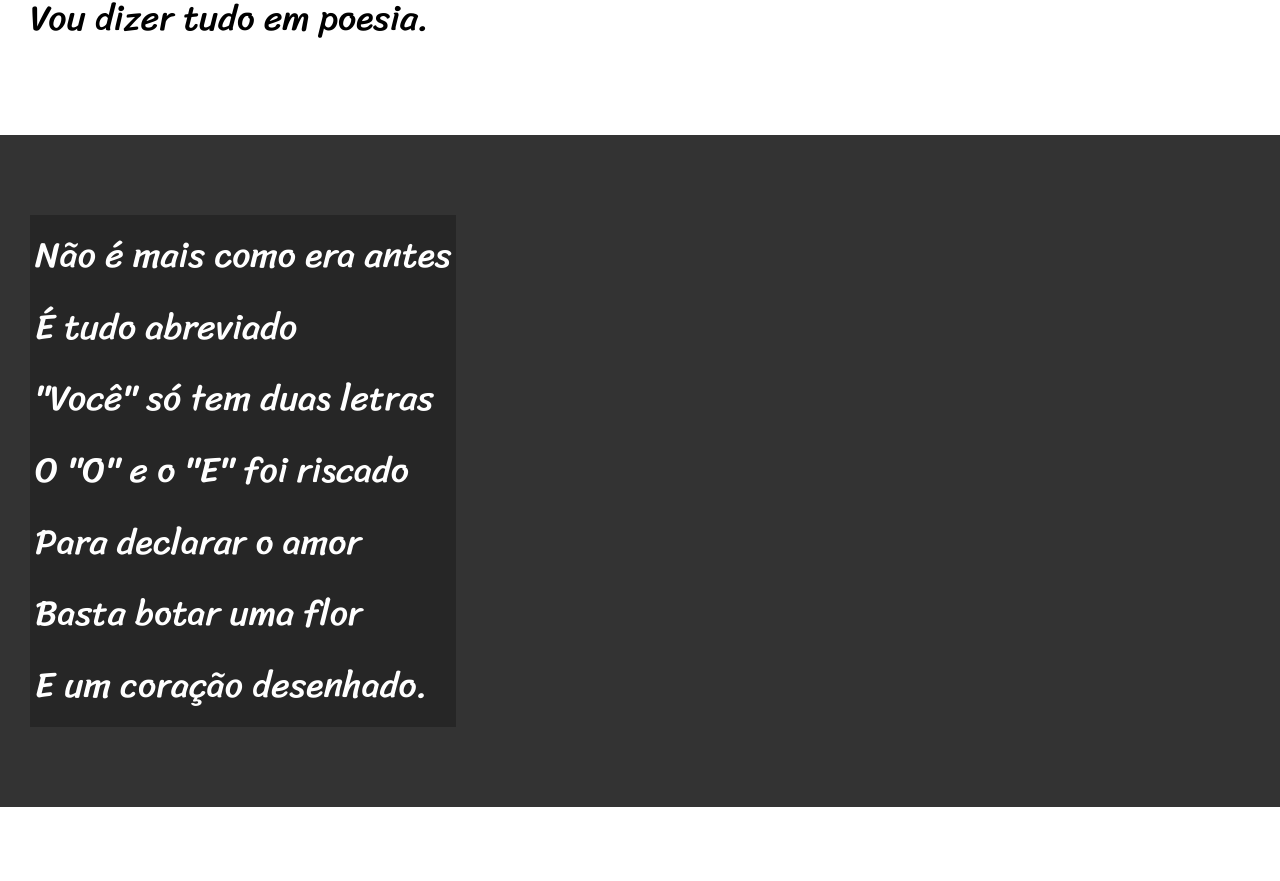
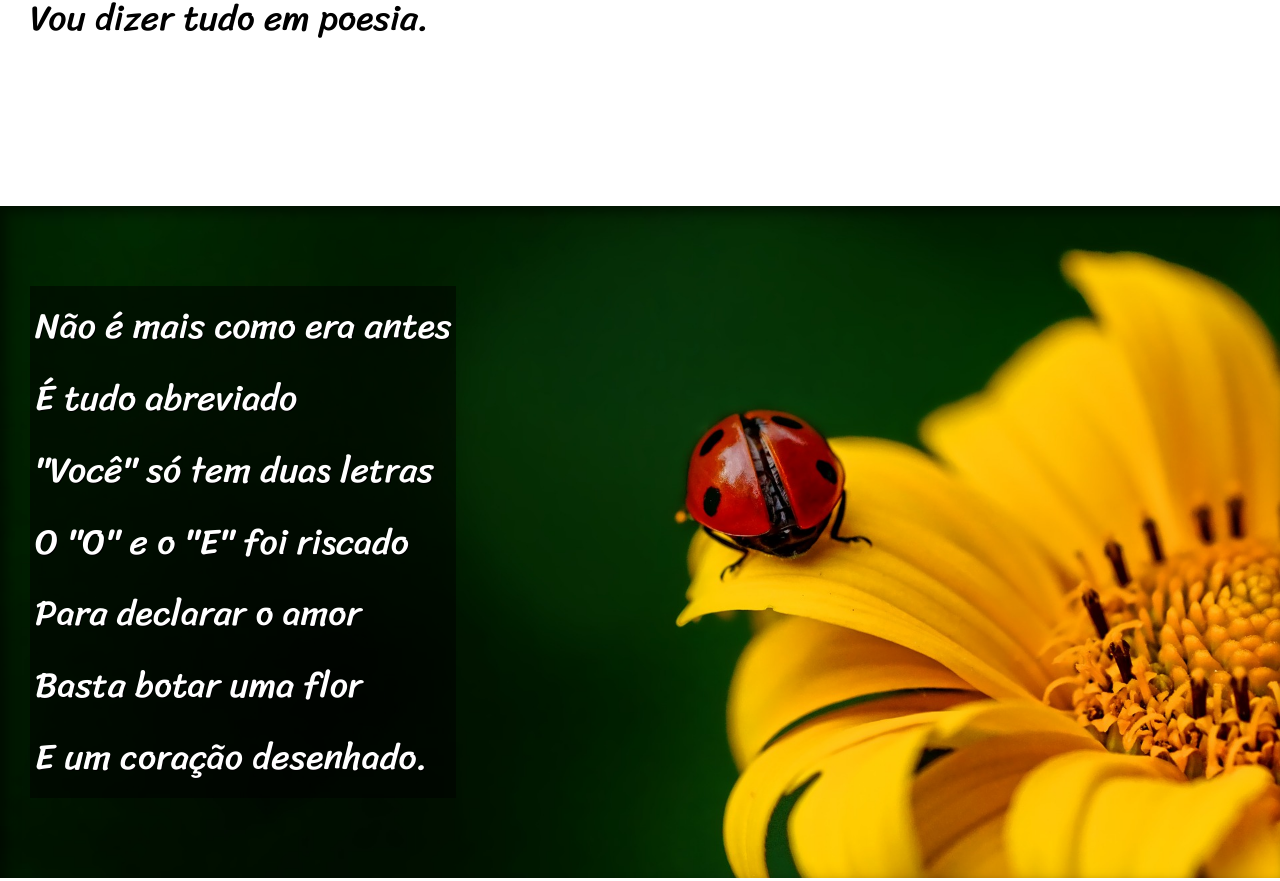
Before and after one commit to brunoleocosta/HTML-CSS, a plain HTML site: page DESAFIOS/desafio012/index.html in a window 1280 px wide. Shown: the part 759-1640 px from the top of the page. Drawn offline with Linux system fonts and the light colour scheme.

Commit message:
conclusao desafio12

```diff
--- a/DESAFIOS/desafio012/estilo/style.css
+++ b/DESAFIOS/desafio012/estilo/style.css
@@ -60,6 +60,10 @@ section {
     font-size: 2.8vw;
 }
 
+section > p {
+    padding-bottom: 2em;
+
+}
 
 section.normal {
     background-color: white;
@@ -69,13 +73,31 @@ section.normal {
 section.image {
     background-color: rgb(51,51,51);
     color: white;
+    box-shadow: inset 6px 6px 13px 0px rgba(0, 0, 0, 0.521);
+    background-size: cover;
+    background-attachment: fixed;
 }
 
-section.image >p {
+section.image > p {
     display:inline-block;
     padding: 5px;
-    background-color: rgba(0, 0, 0, 0.253);
+    background-color: rgba(0, 0, 0, 0.507);
+    text-shadow: 1px 1px  0px black;
+
 }
+
+section#img01 {
+    background-image: url(../imagens/background001.jpg);
+    background-position: right center;
+
+}
+
+section#img02 {
+    background-image: url(../imagens/background002.jpg);
+
+}
+
+
 
 footer {
     background-color: black;
--- a/DESAFIOS/desafio012/index.html
+++ b/DESAFIOS/desafio012/index.html
@@ -25,7 +25,7 @@
         </p>
     </section>
 
-    <section class="image">
+    <section class="image" id="img01">
         <p>
             Não é mais como era antes <br>
             É tudo abreviado <br>
@@ -61,7 +61,7 @@
 
     </section>
 
-    <section class="image">
+    <section class="image" id="img02">
         <p>
             Tenho saudade das cartas <br>
             Escritas com a própria mão <br>
```
